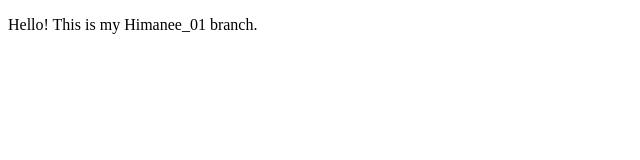
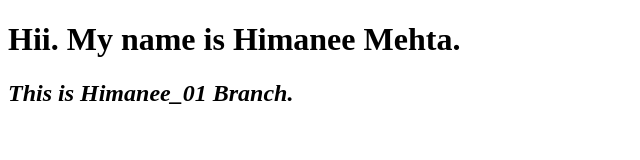
Before and after one commit to himanee20/Himanee_45_Mid2025, a plain HTML site: page index.html in a window 1280 px wide. Shown: the whole page, without its empty margins (0-640 px from the left). Drawn offline with Linux system fonts and the light colour scheme.

Commit message:
second commit

```diff
--- a/index.html
+++ b/index.html
@@ -6,6 +6,7 @@
     <title>Document</title>
 </head>
 <body>
-    <p>Hello! This is my Himanee_01 branch.</p>
+    <h1><b>Hii. My name is Himanee Mehta.</b></h1>
+    <h2><i>This is Himanee_01 Branch.</i></h2>
 </body>
 </html>
```
